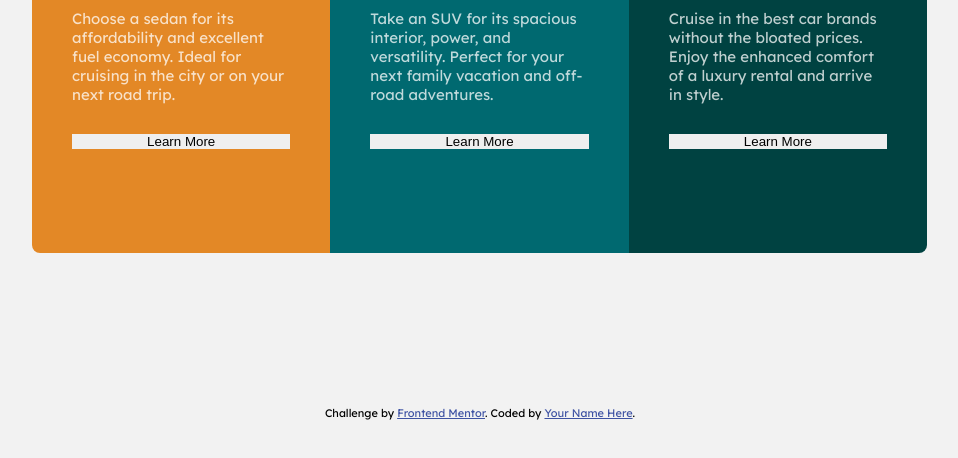
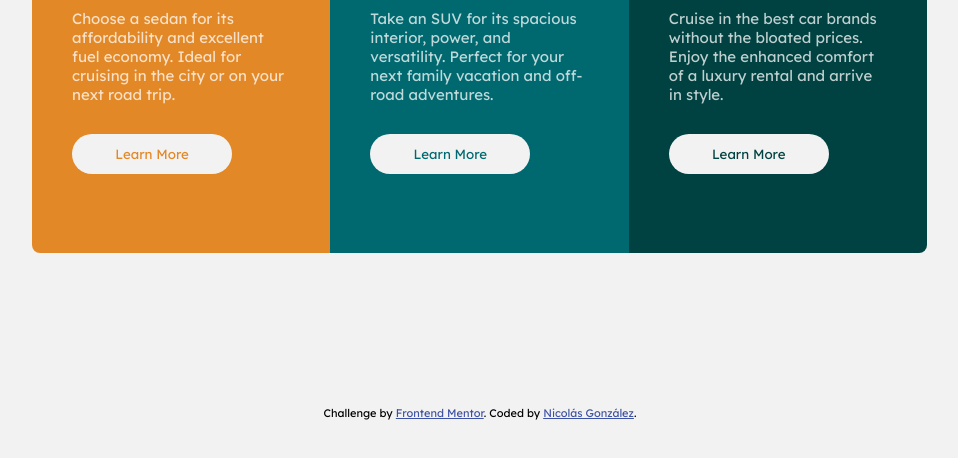
Before and after one commit to nicolasgonzalez98/3-Column, a plain HTML site: page index.html in a window 1280 px wide. Shown: the part 304-762 px from the top of the page, without its empty margins (160-1118 px from the left). Drawn offline with Linux system fonts and the light colour scheme.

Commit message:
finalizado

```diff
--- a/css/style.css
+++ b/css/style.css
@@ -113,8 +113,44 @@ article p{
 }
 
 button{
-
+    height: 2.5rem;
+    width: 10rem;
     border-style: none;
     justify-content: end;
+    background-color: var(--very-light-gray);
+    border-radius: 20px;
+    font-family: 'Lexend Deca', sans-serif;
+}
+
+button:hover{
+    border: 2px solid ;
 
 }
+
+.left button{
+    color: var(--bright-orange);
+
+}
+
+.left button:hover{
+    background-color: var(--bright-orange);
+    color: var(--very-light-gray);
+}
+
+.centre button{
+    color: var(--dark-cyan);
+}
+
+.centre button:hover{
+    background-color: var(--dark-cyan);
+    color: var(--very-light-gray);
+}
+
+.right button{
+    color: var(--very-dark-cyan);
+}
+
+.right button:hover{
+    background-color: var(--very-dark-cyan);
+    color: var(--very-light-gray);
+}
--- a/index.html
+++ b/index.html
@@ -60,7 +60,7 @@
 
     <div class="attribution">
       Challenge by <a href="https://www.frontendmentor.io?ref=challenge" target="_blank">Frontend Mentor</a>.
-      Coded by <a href="#">Your Name Here</a>.
+      Coded by <a href="https://github.com/nicolasgonzalez98" target="_blank">Nicolás González</a>.
     </div>
   </main>
 </body>
```
